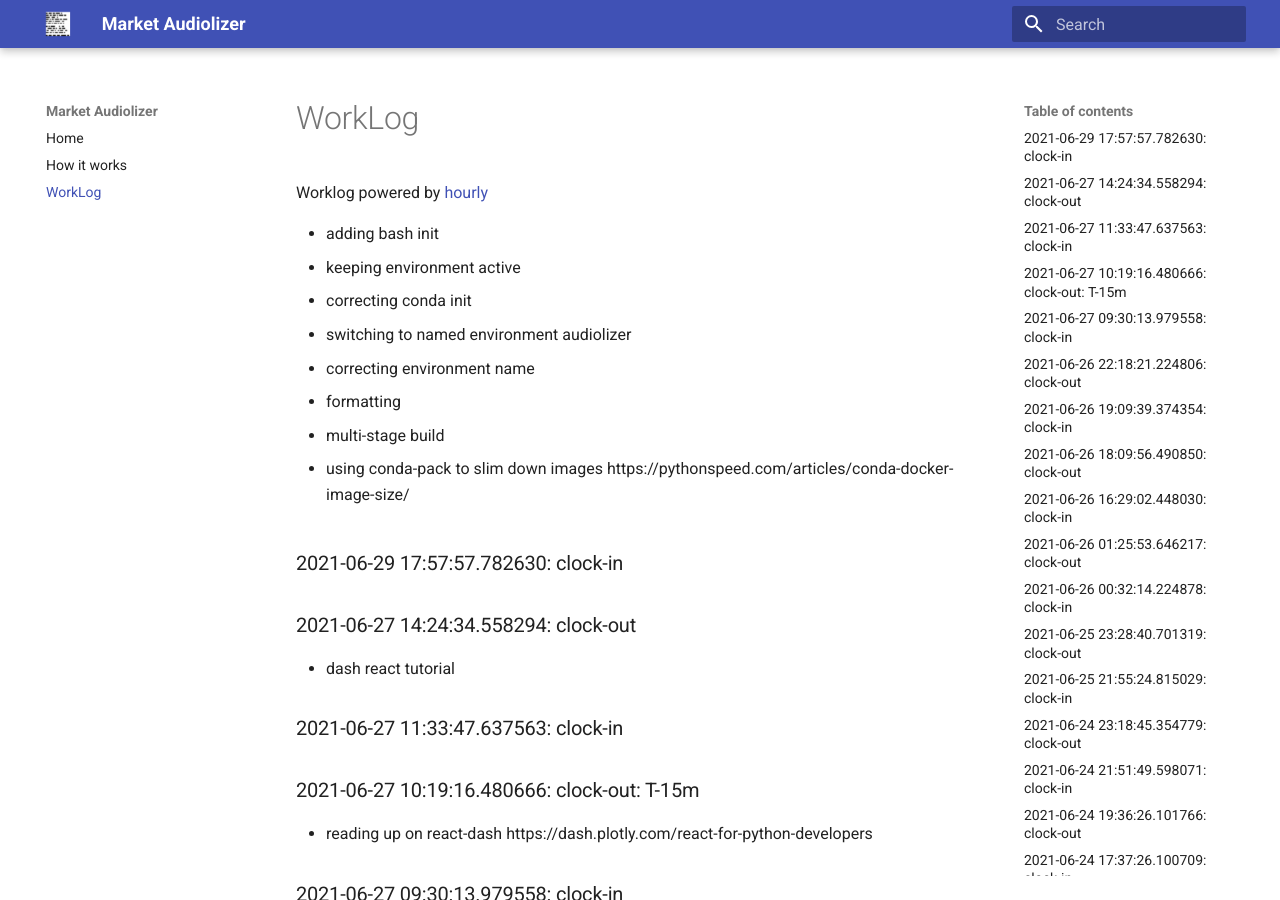
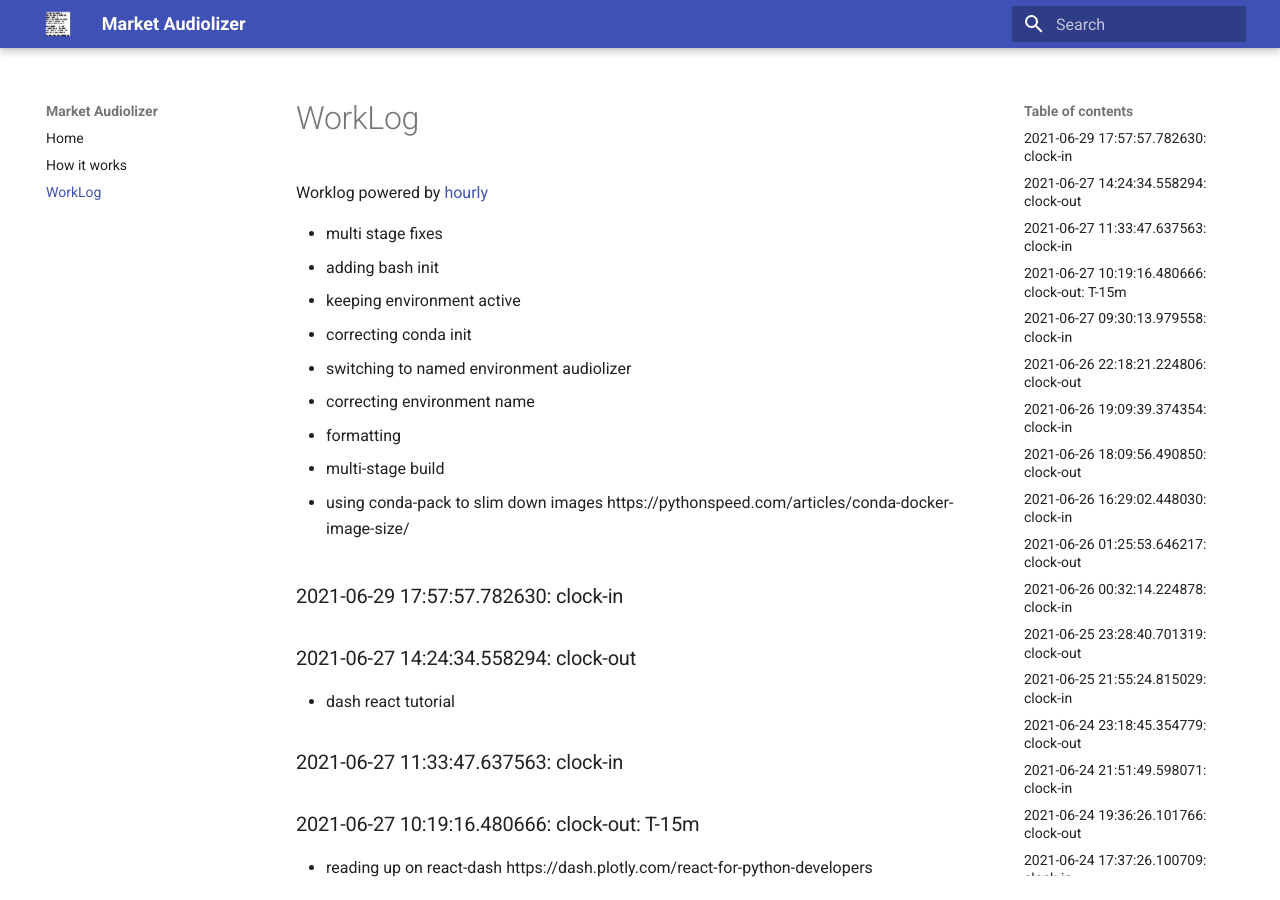
Before and after one commit to asherp/audiolizer, an MkDocs documentation site: the page built from docs/WorkLog.md, in a window 1280 px wide and 900 px high. Built offline with MkDocs 1.6.1 and Material for MkDocs 9.7.7, drawn with Linux system fonts in a browser that asks for light colours.

Commit message:
multi stage fixes

```diff
--- a/WorkLog.md
+++ b/WorkLog.md
@@ -1,3 +1,4 @@
+* multi stage fixes
 * adding bash init
 * keeping environment active
 * correcting conda init
```
Also changed, not shown: 1 other file.
